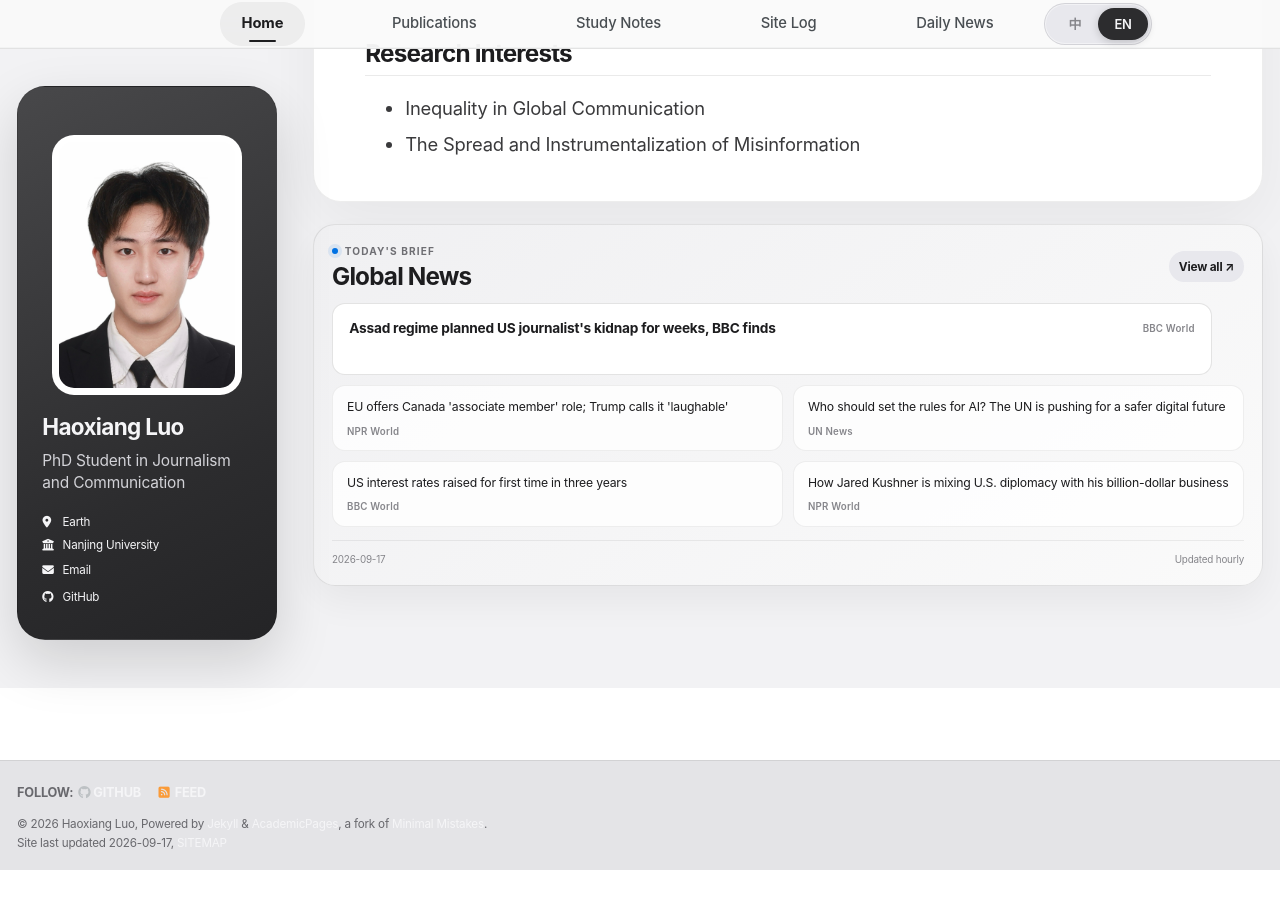
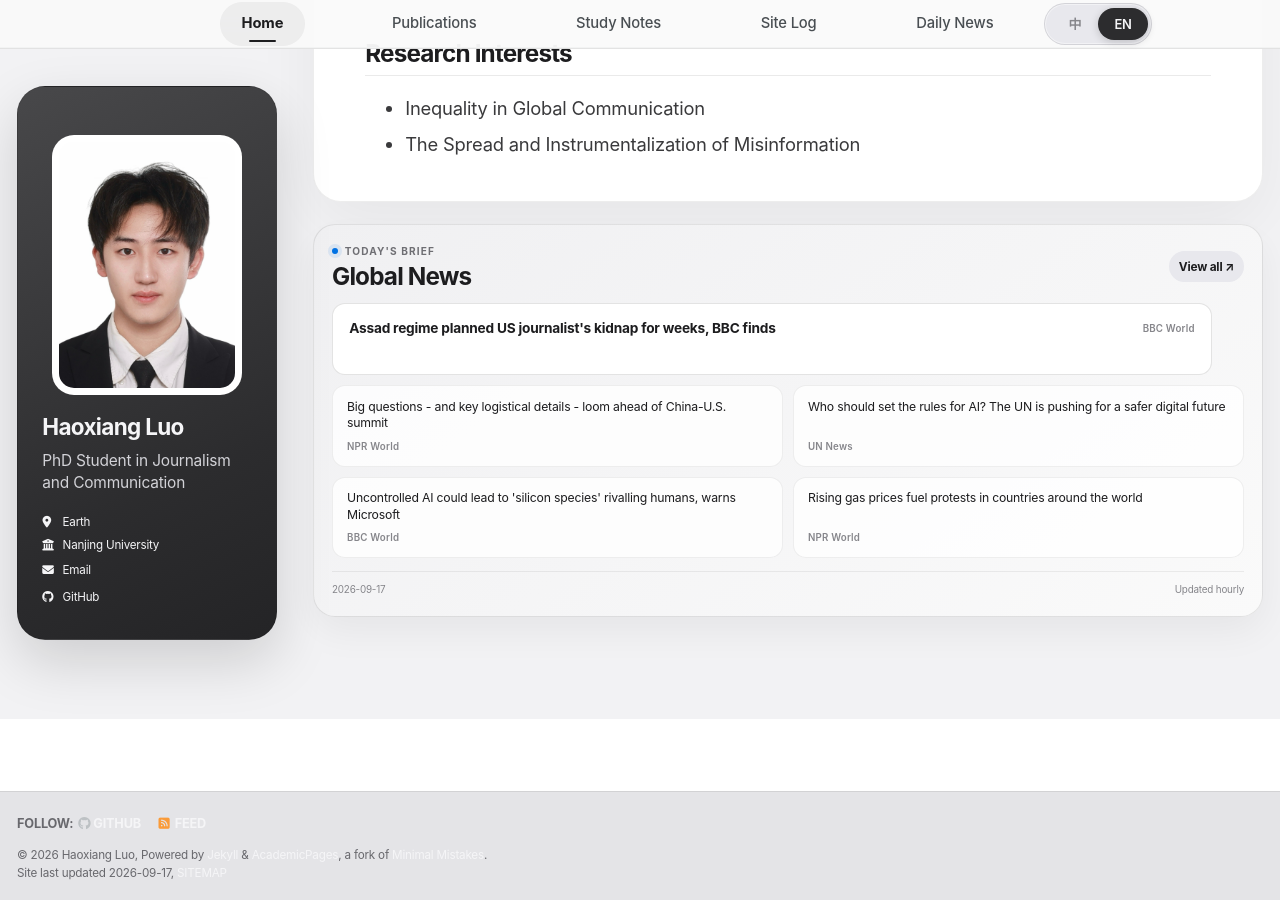
Before and after one commit to HaoxiangLuo/HaoxiangLuo.github.io, a Jekyll site: the page built from _pages/about.md, in a window 1280 px wide and 900 px high, scrolled down 268 px. Built offline with Jekyll 4.4.1, drawn with Linux system fonts in a browser that asks for light colours; a style sheet for code colours, icons or effects is not loaded; before the commit the page ends 1138 px from its top, so only the background shows below that.

Commit message:
Update daily news 2026-09-17

```diff
--- a/_data/daily_news.json
+++ b/_data/daily_news.json
@@ -1,5 +1,5 @@
 {
-  "updated_at": "2026-09-17T16:27:30+08:00",
+  "updated_at": "2026-09-17T17:25:49+08:00",
   "days": [
     {
       "date": "2026-09-17",
@@ -10,9 +10,9 @@
           "url": "https://www.bbc.co.uk/news/articles/cv0lrxw6ygl2o?at_medium=RSS&at_campaign=rss"
         },
         {
-          "title": "EU offers Canada 'associate member' role; Trump calls it 'laughable'",
+          "title": "Big questions - and key logistical details - loom ahead of China-U.S. summit",
           "source": "NPR World",
-          "url": "https://www.npr.org/2026/09/16/nx-s1-5971043/eu-canada-carney-tariffs-trump"
+          "url": "https://www.npr.org/2026/09/17/nx-s1-5971293/trump-xi-summit-china"
         },
         {
           "title": "Who should set the rules for AI? The UN is pushing for a safer digital future",
@@ -20,14 +20,14 @@
           "url": "https://news.un.org/feed/view/en/story/2026/09/1168353"
         },
         {
-          "title": "US interest rates raised for first time in three years",
+          "title": "Uncontrolled AI could lead to 'silicon species' rivalling humans, warns Microsoft",
           "source": "BBC World",
-          "url": "https://www.bbc.co.uk/news/articles/cw4gmlyvj422o?at_medium=RSS&at_campaign=rss"
+          "url": "https://www.bbc.co.uk/news/articles/c6n07ypqz8kzo?at_medium=RSS&at_campaign=rss"
         },
         {
-          "title": "How Jared Kushner is mixing U.S. diplomacy with his billion-dollar business",
+          "title": "Rising gas prices fuel protests in countries around the world",
           "source": "NPR World",
-          "url": "https://www.npr.org/2026/09/16/nx-s1-5971125/how-jared-kushner-is-mixing-u-s-diplomacy-with-his-billion-dollar-business"
+          "url": "https://www.npr.org/2026/09/17/nx-s1-5971275/rising-gas-prices-fuel-protests-in-countries-around-the-world"
         },
         {
           "title": "World News in Brief: Shipping alert from IMO, democracy vanishing in Nicaragua, alert over political ‘denialism’",
@@ -35,14 +35,14 @@
           "url": "https://news.un.org/feed/view/en/story/2026/09/1168352"
         },
         {
-          "title": "Snapchat open to putting time limits on teens, boss tells BBC",
+          "title": "EU announces plan to restrict social media access for under-15s",
           "source": "BBC World",
-          "url": "https://www.bbc.co.uk/news/articles/cr3wjz3edd10o?at_medium=RSS&at_campaign=rss"
+          "url": "https://www.bbc.co.uk/news/articles/c3j4jz8vpz1xo?at_medium=RSS&at_campaign=rss"
         },
         {
-          "title": "Russia seizes Ukrainian POWs, then it demands favors from their relatives",
+          "title": "How the fighting between the Houthis and Saudi Arabia is affecting gas prices",
           "source": "NPR World",
-          "url": "https://www.npr.org/2026/09/16/nx-s1-5904423/russia-seizes-ukrainian-pows-then-it-demands-favors-from-their-relatives"
+          "url": "https://www.npr.org/2026/09/17/nx-s1-5971210/how-the-fighting-between-the-houthis-and-saudi-arabia-is-affecting-gas-prices"
         },
         {
           "title": "Repression continues in Venezuela in the face of ‘appalling’ human rights violations",
```
